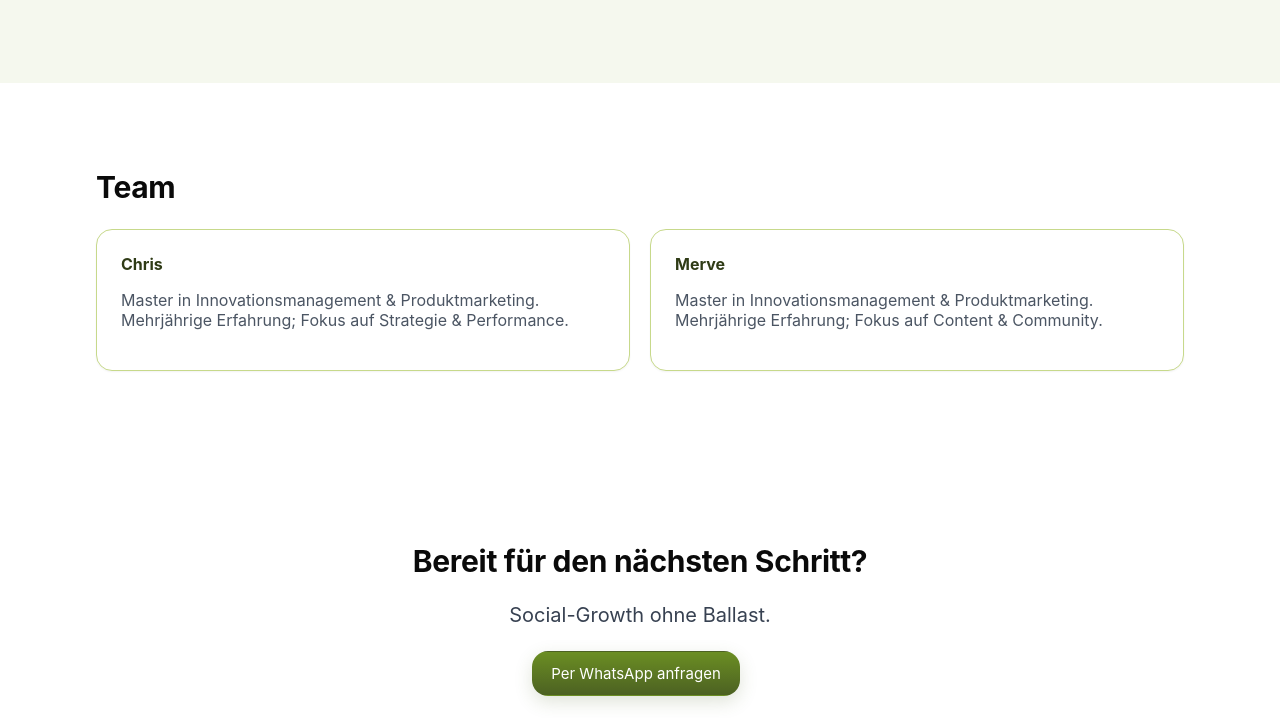
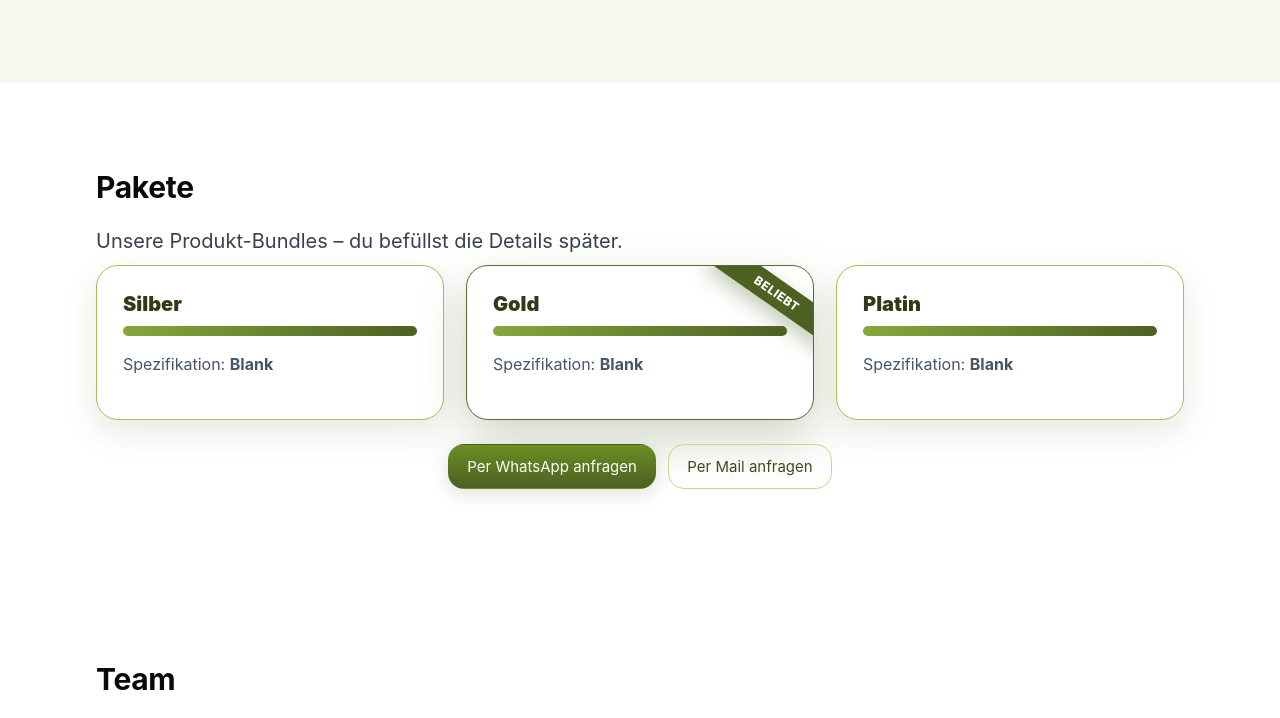
Before and after one commit to FrechFuchs777/elevate777, a plain HTML site: page index.html in a window 1280 px wide. Shown: the part 1827-2545 px from the top of the page. Drawn offline with Linux system fonts and the light colour scheme.

Commit message:
Update index.html

```diff
--- a/index.html
+++ b/index.html
@@ -66,7 +66,6 @@
     .card{border:1px solid var(--olive-200);border-radius:var(--radius);background:#fff;box-shadow:0 1px 2px rgba(0,0,0,.05);position:relative;overflow:hidden;transition:transform .15s ease, box-shadow .2s, border-color .2s;opacity:0;translate:0 12px;cursor:default}
     .card:hover{transform:translateY(-4px);box-shadow:0 10px 24px rgba(85,107,47,.18);border-color:var(--olive-300)}
     .card-body{padding:24px}
-
     .k-title{font-weight:700;color:var(--olive-900);margin-bottom:6px}
     .k-desc{color:#4b5563}
     .card::after{
@@ -116,6 +115,22 @@
     .step-desc{color:#475569;margin-top:6px}
     .step-icon{position:absolute;right:18px;top:18px;opacity:.9}
 
+    /* ====== PAKETE (Silber/Gold/Platin) ====== */
+    .pricing-grid{display:grid;grid-template-columns:repeat(auto-fit,minmax(260px,1fr));gap:22px;margin-top:12px}
+    .pricing-card{
+      position:relative;background:#fff;border:1px solid var(--olive-300);border-radius:22px;padding:26px;
+      box-shadow:0 12px 32px rgba(85,107,47,.15);overflow:hidden;transition:transform .18s ease, box-shadow .25s ease, border-color .2s;
+    }
+    .pricing-card:hover{transform:translateY(-4px);box-shadow:0 18px 42px rgba(85,107,47,.22);border-color:var(--olive-400)}
+    .pricing-head{display:flex;align-items:center;justify-content:space-between;margin-bottom:10px}
+    .pricing-title{font-weight:900;font-size:20px;color:var(--olive-900)}
+    .pricing-accent{height:10px;border-radius:999px;background:linear-gradient(90deg,var(--olive-400),var(--olive-700))}
+    .badge-featured{
+      position:absolute;top:14px;right:-36px;transform:rotate(35deg);background:var(--olive-700);color:#fff;font-weight:800;
+      padding:6px 46px;box-shadow:0 8px 20px rgba(85,107,47,.35);letter-spacing:.5px;font-size:12px
+    }
+    .pricing-card.featured{border-color:var(--olive-600);box-shadow:0 20px 48px rgba(85,107,47,.28)}
+    .pricing-body{color:#475569;line-height:1.6}
   </style>
 </head>
 <body>
@@ -132,8 +147,8 @@
               <stop offset="1" stop-color="#556B2F"/>
             </linearGradient>
           </defs>
-        <path d="M10 42c14-2 26-12 35-29 1-2 4-3 6-1 2 2 1 5 0 7-9 17-22 27-37 30-3 1-6-1-6-4s1-3 2-3z" fill="url(#olvg)"/>
-        <circle cx="46" cy="13" r="4" fill="#a7c05a"/>
+          <path d="M10 42c14-2 26-12 35-29 1-2 4-3 6-1 2 2 1 5 0 7-9 17-22 27-37 30-3 1-6-1-6-4s1-3 2-3z" fill="url(#olvg)"/>
+          <circle cx="46" cy="13" r="4" fill="#a7c05a"/>
         </svg>
         <strong>Agentu</strong>
       </div>
@@ -144,8 +159,8 @@
         <a href="#datenschutz">Datenschutz</a>
       </nav>
       <div style="display:flex;gap:8px">
-        <a id="waTop" class="btn btn-primary">Per WhatsApp anfragen</a>
-        <a id="mailTop" class="btn btn-ghost">E-Mail senden</a>
+        <a id="waTop" class="btn btn-primary js-wa">Per WhatsApp anfragen</a>
+        <a id="mailTop" class="btn btn-ghost js-mail">Per Mail anfragen</a>
       </div>
     </div>
   </header>
@@ -159,13 +174,13 @@
         <h1 class="h1" data-reveal>Hello. One-Agency-Army hier.</h1>
         <p class="lead" data-reveal>Agentu bringt dich in die Relevanz.</p>
         <div style="margin-top:24px" data-reveal>
-          <a id="waHero" class="btn btn-primary" style="margin-right:8px">Per WhatsApp anfragen</a>
-          <a id="mailHero" class="btn btn-ghost">E-Mail senden</a>
+          <a id="waHero" class="btn btn-primary js-wa" style="margin-right:8px">Per WhatsApp anfragen</a>
+          <a id="mailHero" class="btn btn-ghost js-mail">Per Mail anfragen</a>
         </div>
       </div>
     </section>
 
-    <!-- WARUM (bleibt) -->
+    <!-- WARUM -->
     <section class="section section-muted">
       <div class="container">
         <h2 class="h2" data-reveal>Warum wir auf einem anderen Level sind, als andere "Agenturen"</h2>
@@ -198,7 +213,7 @@
       </div>
     </section>
 
-    <!-- ======= NEU: METHODE (über Leistungen) ======= -->
+    <!-- METHODE (über Leistungen) -->
     <section id="methode" class="section">
       <div class="container">
         <h2 class="h2" data-reveal>Die 4-Schritte-Methode</h2>
@@ -216,7 +231,6 @@
               <div class="step-title">Audit</div>
               <div class="step-desc">Status, Ziele, Quick-Wins — kein Blabla, nur Klarheit.</div>
             </div>
-
             <div class="step" data-reveal>
               <div class="badge">2</div>
               <svg class="step-icon" width="24" height="24" viewBox="0 0 24 24" fill="none" aria-hidden="true">
@@ -226,7 +240,6 @@
               <div class="step-title">Plan</div>
               <div class="step-desc">Fokus-Kanäle, Content-System, KPIs — umsetzbar statt hübsch.</div>
             </div>
-
             <div class="step" data-reveal>
               <div class="badge">3</div>
               <svg class="step-icon" width="24" height="24" viewBox="0 0 24 24" fill="none" aria-hidden="true">
@@ -239,7 +252,6 @@
               <div class="step-title">Produktion</div>
               <div class="step-desc">Creation & Distribution im Takt des Feeds.</div>
             </div>
-
             <div class="step" data-reveal>
               <div class="badge">4</div>
               <svg class="step-icon" width="24" height="24" viewBox="0 0 24 24" fill="none" aria-hidden="true">
@@ -253,7 +265,7 @@
       </div>
     </section>
 
-    <!-- LEISTUNGEN (jetzt unter Methode) -->
+    <!-- LEISTUNGEN -->
     <section id="leistungen" class="section section-muted">
       <div class="container">
         <h2 class="h2" data-reveal>Leistungen</h2>
@@ -286,6 +298,52 @@
       </div>
     </section>
 
+    <!-- PAKETE unter Leistungen -->
+    <section id="pakete" class="section">
+      <div class="container">
+        <h2 class="h2" data-reveal>Pakete</h2>
+        <p class="lead" data-reveal>Unsere Produkt-Bundles – du befüllst die Details später.</p>
+
+        <div class="pricing-grid">
+          <article class="pricing-card" data-reveal>
+            <div class="pricing-head">
+              <div class="pricing-title">Silber</div>
+            </div>
+            <div class="pricing-accent" aria-hidden="true"></div>
+            <div class="pricing-body" style="margin-top:12px">
+              <p>Spezifikation: <strong>Blank</strong></p>
+            </div>
+          </article>
+
+          <article class="pricing-card featured" data-reveal>
+            <div class="badge-featured">BELIEBT</div>
+            <div class="pricing-head">
+              <div class="pricing-title">Gold</div>
+            </div>
+            <div class="pricing-accent" aria-hidden="true"></div>
+            <div class="pricing-body" style="margin-top:12px">
+              <p>Spezifikation: <strong>Blank</strong></p>
+            </div>
+          </article>
+
+          <article class="pricing-card" data-reveal>
+            <div class="pricing-head">
+              <div class="pricing-title">Platin</div>
+            </div>
+            <div class="pricing-accent" aria-hidden="true"></div>
+            <div class="pricing-body" style="margin-top:12px">
+              <p>Spezifikation: <strong>Blank</strong></p>
+            </div>
+          </article>
+        </div>
+
+        <div style="text-align:center;margin-top:24px" data-reveal>
+          <a class="btn btn-primary js-wa" style="margin-right:8px">Per WhatsApp anfragen</a>
+          <a class="btn btn-ghost js-mail">Per Mail anfragen</a>
+        </div>
+      </div>
+    </section>
+
     <!-- TEAM -->
     <section id="team" class="section">
       <div class="container">
@@ -309,8 +367,8 @@
         <h2 class="h2" data-reveal>Bereit für den nächsten Schritt?</h2>
         <p class="lead" data-reveal>Social-Growth ohne Ballast.</p>
         <div style="margin-top:24px" data-reveal>
-          <a id="waBottom" class="btn btn-primary" style="margin-right:8px">Per WhatsApp anfragen</a>
-          <a id="mailBottom" class="btn btn-ghost">E-Mail senden</a>
+          <a id="waBottom" class="btn btn-primary js-wa" style="margin-right:8px">Per WhatsApp anfragen</a>
+          <a id="mailBottom" class="btn btn-ghost js-mail">Per Mail anfragen</a>
         </div>
       </div>
     </section>
@@ -351,7 +409,7 @@
           <p class="p" style="margin:0;flex:1">Wir verwenden nur essenzielle Cookies für den Betrieb dieser Website. Analytics ist derzeit <strong>deaktiviert</strong>.</p>
           <div style="display:flex;gap:8px">
             <button id="cookieAccept" class="btn btn-primary">Einverstanden</button>
-            <a href="#datenschutz" class="btn btn-ghost">Details</a>
+            <a href="#datenschutz" class="btn btn-ghost js-mail">Details</a>
           </div>
         </div>
       </div>
@@ -362,7 +420,7 @@
     /* ==== KONFIGURATION ==== */
     const WHATSAPP_NUMBER = "+436604240704";
     const DEFAULT_WA_TEXT = "Hallo Agentu, ich interessiere mich für Social-Media-Unterstützung.";
-    const CONTACT_EMAIL   = "";
+    const CONTACT_EMAIL   = "christopher.stainer@live.at";
 
     /* Progressbar */
     const progress = document.getElementById('progress');
@@ -375,36 +433,37 @@
     onScroll(); window.addEventListener('scroll', onScroll, { passive: true });
 
     /* Reveal on view */
-    const revealEls = document.querySelectorAll('[data-reveal], .card');
+    const revealEls = document.querySelectorAll('[data-reveal], .card, .pricing-card');
     const io = new IntersectionObserver((entries) => {
       for (const e of entries) if (e.isIntersecting) { e.target.classList.add('reveal-visible'); io.unobserve(e.target); }
     }, { threshold: .12 });
     revealEls.forEach(el => io.observe(el));
 
-    /* Card hover light (nur visuell) */
-    document.querySelectorAll('.card').forEach(card=>{
-      card.addEventListener('mousemove', (e) => {
-        const r = card.getBoundingClientRect();
+    /* Hover light on cards/pricing */
+    document.querySelectorAll('.card, .pricing-card').forEach(box=>{
+      box.addEventListener('mousemove', (e) => {
+        const r = box.getBoundingClientRect();
         const x = e.clientX - r.left; const y = e.clientY - r.top;
-        card.style.setProperty('--mx', x + 'px'); card.style.setProperty('--my', y + 'px');
+        box.style.setProperty('--mx', x + 'px'); box.style.setProperty('--my', y + 'px');
       });
     });
 
     /* Button magnet */
-    const makeMagnetic = (btn) => {
-      if (!btn) return;
-      btn.addEventListener('mousemove', (e) => {
-        const r = btn.getBoundingClientRect(); const mx = e.clientX - (r.left + r.width/2); const my = e.clientY - (r.top + r.height/2);
-        const k = 0.22; btn.style.transform = `translate(${mx*k}px, ${my*k}px)`;
+    const makeMagnetic = (el) => {
+      if (!el) return;
+      el.addEventListener('mousemove', (e) => {
+        const r = el.getBoundingClientRect(); const mx = e.clientX - (r.left + r.width/2); const my = e.clientY - (r.top + r.height/2);
+        const k = 0.22; el.style.transform = `translate(${mx*k}px, ${my*k}px)`;
       });
-      btn.addEventListener('mouseleave', () => { btn.style.transform = 'translate(0,0)'; });
+      el.addEventListener('mouseleave', () => { el.style.transform = 'translate(0,0)'; });
     };
-    ['waTop','waHero','waBottom','mailTop','mailHero','mailBottom'].map(id=>document.getElementById(id)).forEach(makeMagnetic);
+    document.querySelectorAll('.btn').forEach(makeMagnetic);
 
+    /* Kontakt-Links setzen */
     function buildWaLink(){ if (!WHATSAPP_NUMBER) return '#'; const num = WHATSAPP_NUMBER.replace(/\s+/g,'').replace('+',''); return `https://wa.me/${num}?text=${encodeURIComponent(DEFAULT_WA_TEXT)}`; }
     function buildMailLink(){ return CONTACT_EMAIL ? `mailto:${CONTACT_EMAIL}` : '#'; }
-    ;[['waTop','waHero','waBottom']].flat().forEach(id=>{ const el=document.getElementById(id); if (el && WHATSAPP_NUMBER) el.setAttribute('href', buildWaLink()); else if(el) el.style.opacity='.5';});
-    ;[['mailTop','mailHero','mailBottom']].flat().forEach(id=>{ const el=document.getElementById(id); if (el && CONTACT_EMAIL) el.setAttribute('href', buildMailLink()); else if(el) el.style.display='none';});
+    document.querySelectorAll('a.js-wa').forEach(el => el.setAttribute('href', buildWaLink()));
+    document.querySelectorAll('a.js-mail').forEach(el => el.setAttribute('href', buildMailLink()));
 
     /* Cookie */
     (function(){
```
